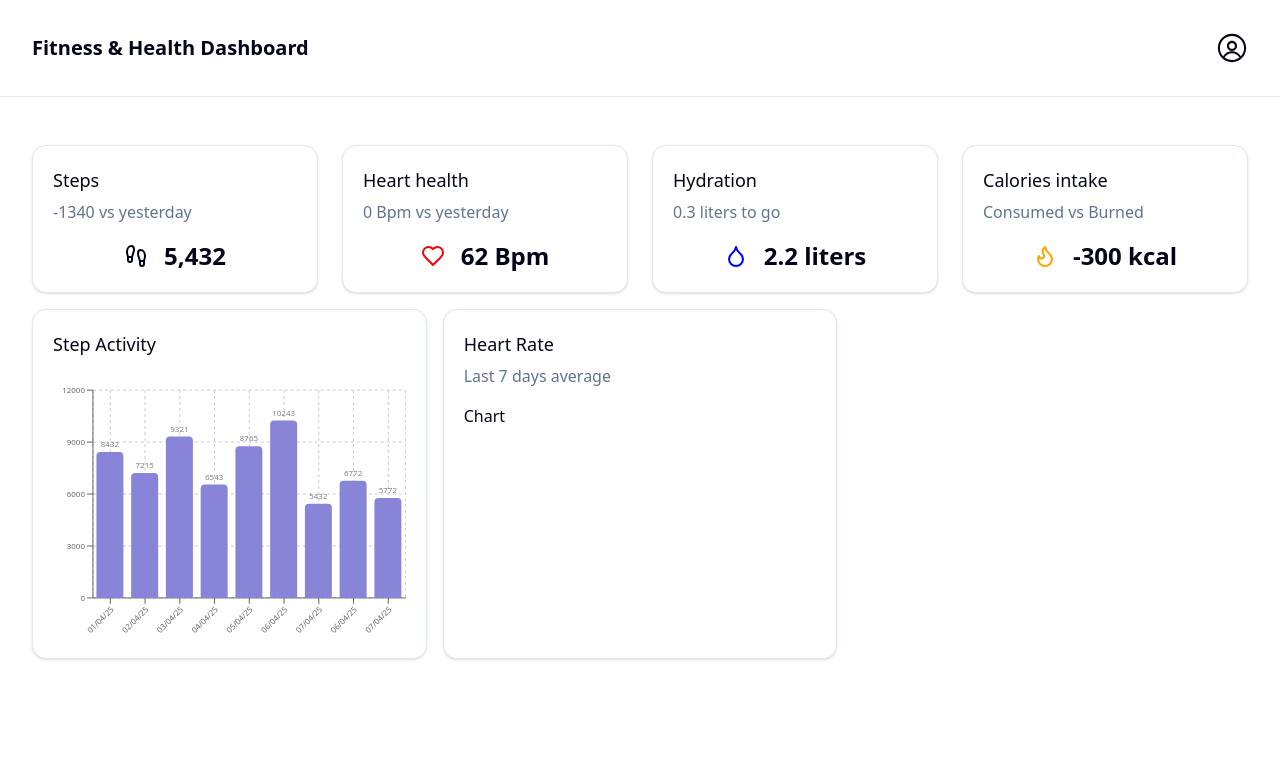
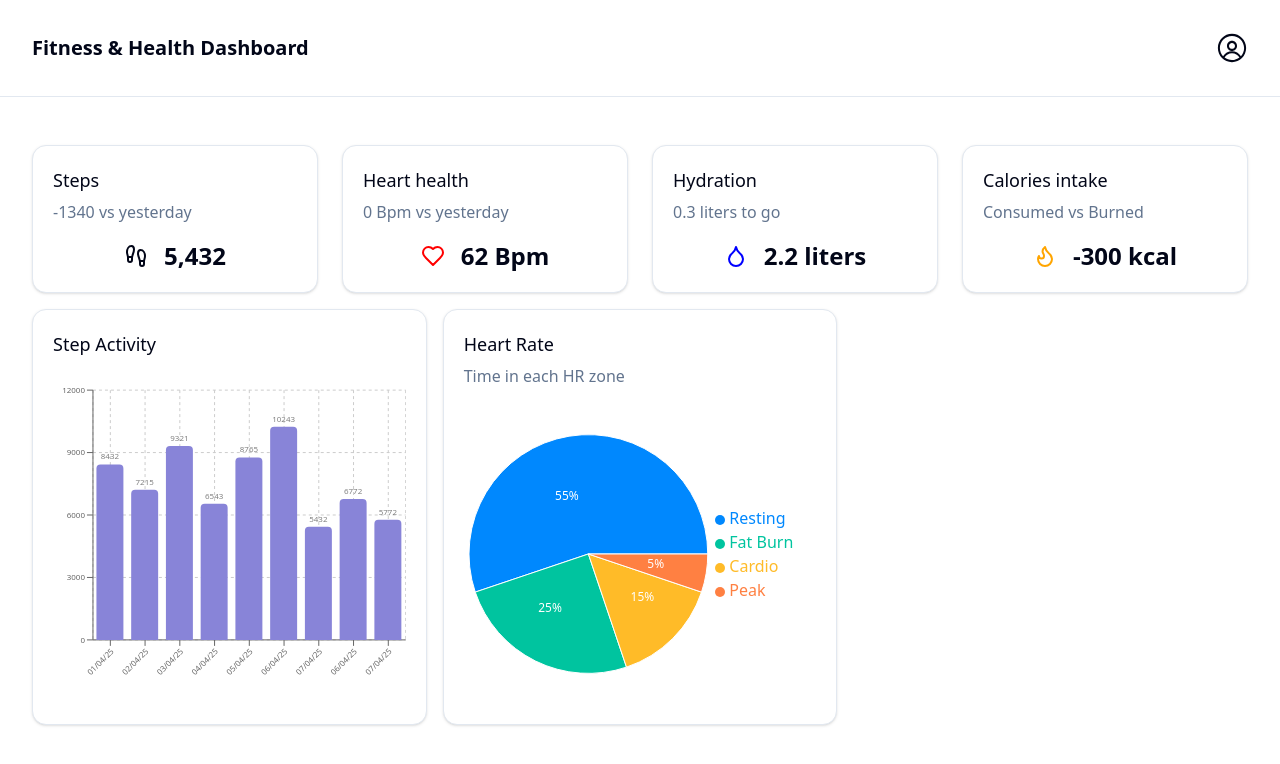
Before and after one commit to magda5281/fitness-dashboard, a Next.js app: page / in a window 1280 px wide. Shown: the top 764 px of the page. Built offline with nearby package versions, Linux system fonts and the light colour scheme.

Commit message:
Add Heart rate chart -pie chart

```diff
--- a/app/page.tsx
+++ b/app/page.tsx
@@ -1,4 +1,5 @@
 import { StepsChart } from '@/components/charts/stepsChart';
+import { HeartRateChart } from '@/components/charts/heartRateChart';
 import { GenericCard } from '@/components/genericCard';
 import { getFitnessData } from '@/lib/data';
 import { findByDate } from '@/lib/utils';
@@ -14,7 +15,7 @@ export default async function DashboardPage() {
     : null;
 
   const heartHealth = findByDate(fitnessData.heartRateData, today);
-  const recentHearHealth = heartHealth
+  const recentHeartHealth = heartHealth
     ? fitnessData.heartRateData[fitnessData.heartRateData.length - 2]
     : null;
   const hydration = findByDate(fitnessData.hydration, today);
@@ -46,7 +47,7 @@ export default async function DashboardPage() {
             title='Heart health'
             description={`${
               (heartHealth?.avgRestingHR ?? 0) -
-              (recentHearHealth?.avgRestingHR ?? 0)
+              (recentHeartHealth?.avgRestingHR ?? 0)
             } Bpm vs yesterday`}
           >
             <div className='md:text-2xl font-bold flex items-center justify-center gap-2 md:gap-4'>
@@ -79,19 +80,20 @@ export default async function DashboardPage() {
         <div className='grid grid-cols-1 md:grid-cols-2 lg:grid-cols-3 gap-4 '>
           {/* Example Chart 1 */}
 
-          <GenericCard
-            title='Step Activity'
-            className='col-span-1 min-h-[200px] md:h-[300px] lg:h-[350px]'
-          >
-            <StepsChart data={fitnessData.steps} />
+          <GenericCard title='Step Activity' className='col-span-1'>
+            <div className='h-[200px] md:h-[300px]'>
+              <StepsChart data={fitnessData.steps} />
+            </div>
           </GenericCard>
           {/* Example Chart 2 - With description */}
           <GenericCard
             title='Heart Rate'
-            description='Last 7 days average'
-            className='col-span-1 min-h-[200px] md:h-[300px] lg:h-[350px]'
+            description='Time in each HR zone'
+            className='col-span-1'
           >
-            <div className=''>Chart</div>
+            <div className=' h-[200px] md:h-[300px]'>
+              <HeartRateChart data={heartHealth?.zones ?? []} />
+            </div>
           </GenericCard>
 
           {/* Add remaining charts */}
--- /dev/null
+++ b/components/charts/heartRateChart.tsx
@@ -0,0 +1,98 @@
+'use client';
+
+import { HeartRateZone } from '@/types';
+import {
+  ResponsiveContainer,
+  PieChart,
+  Pie,
+  Cell,
+  Tooltip,
+  Legend,
+} from 'recharts';
+
+export const HeartRateChart = ({ data }: { data: HeartRateZone }) => {
+  const COLORS = ['#0088FE', '#00C49F', '#FFBB28', '#FF8042'];
+  const RADIAN = Math.PI / 180;
+  const renderCustomizedLabel = ({
+    cx,
+    cy,
+    midAngle,
+    innerRadius,
+    outerRadius,
+    percent,
+    index,
+  }: {
+    cx: number;
+    cy: number;
+    midAngle: number;
+    innerRadius: number;
+    outerRadius: number;
+    percent: number;
+    index: number;
+  }) => {
+    const radius = innerRadius + (outerRadius - innerRadius) * 0.5;
+    const x = cx + radius * Math.cos(-midAngle * RADIAN);
+    const y = cy + radius * Math.sin(-midAngle * RADIAN);
+
+    return (
+      <text
+        x={x}
+        y={y}
+        fill='white'
+        textAnchor={x > cx ? 'start' : 'end'}
+        dominantBaseline='central'
+        fontSize={12}
+      >
+        {`${(percent * 100).toFixed(0)}%`}
+      </text>
+    );
+  };
+  return (
+    <ResponsiveContainer width='100%' height='100%'>
+      <PieChart>
+        <Pie
+          data={data}
+          cx='50%'
+          cy='50%'
+          labelLine={false}
+          outerRadius='100%'
+          fill='#8884d8'
+          dataKey='value'
+          label={renderCustomizedLabel}
+        >
+          {data?.map((entry, index) => (
+            <Cell key={`cell-${index}`} fill={COLORS[index % COLORS.length]} />
+          ))}
+        </Pie>
+        <Tooltip
+          formatter={(value: number, name: string) => [
+            `${value} min`,
+            `${name} (${data.find((z) => z.name === name)?.minBpm}-${
+              data.find((z) => z.name === name)?.maxBpm
+            }bpm)`,
+          ]}
+          contentStyle={{
+            fontSize: 'clamp(0.75rem, 1vw, 1rem)',
+            padding: 'clamp(4px, 1vw, 8px)',
+            color: '#333',
+            backgroundColor: '#fff',
+            border: '1px solid #ddd',
+            borderRadius: '4px',
+          }}
+          //itemStyle={{ color: '#666' }} // Individual item text color
+        />
+        <Legend
+          layout='vertical'
+          verticalAlign='middle'
+          align='right'
+          iconType='circle'
+          iconSize={10}
+          wrapperStyle={{
+            fontSize: 'clamp(0.75rem, 2vw, 1rem)',
+            padding: 'clamp(4px, 2vw, 8px)',
+          }}
+        />
+      </PieChart>
+    </ResponsiveContainer>
+  );
+};
--- a/types.ts
+++ b/types.ts
@@ -10,6 +10,12 @@ export type HeartRateZone = {
   value: number; // minutes in zone
   minBpm: number;
   maxBpm: number;
+}[];
+
+export type HeartRateData = {
+  date: string;
+  zones: HeartRateZone;
+  avgRestingHR: number;
 }[];
 
 // 3. Sleep Quality
@@ -89,25 +95,13 @@ export type ActivityDistribution = {
 
 export type FitnessData = {
   steps: StepsData;
-
-  heartRateData: {
-    date: string;
-    zones: HeartRateZone;
-    avgRestingHR: number;
-  }[];
+  heartRateData: HeartRateData;
   sleepQuality: SleepData;
-
   weightTrend: WeightTrend;
-
   workouts: Workouts;
-
   calories: Calories;
-
   hydration: Hydration;
-
   vo2max: VO2Max;
-
   bodyFat: BodyFat;
-
   activityDistribution: ActivityDistribution;
 };
```
